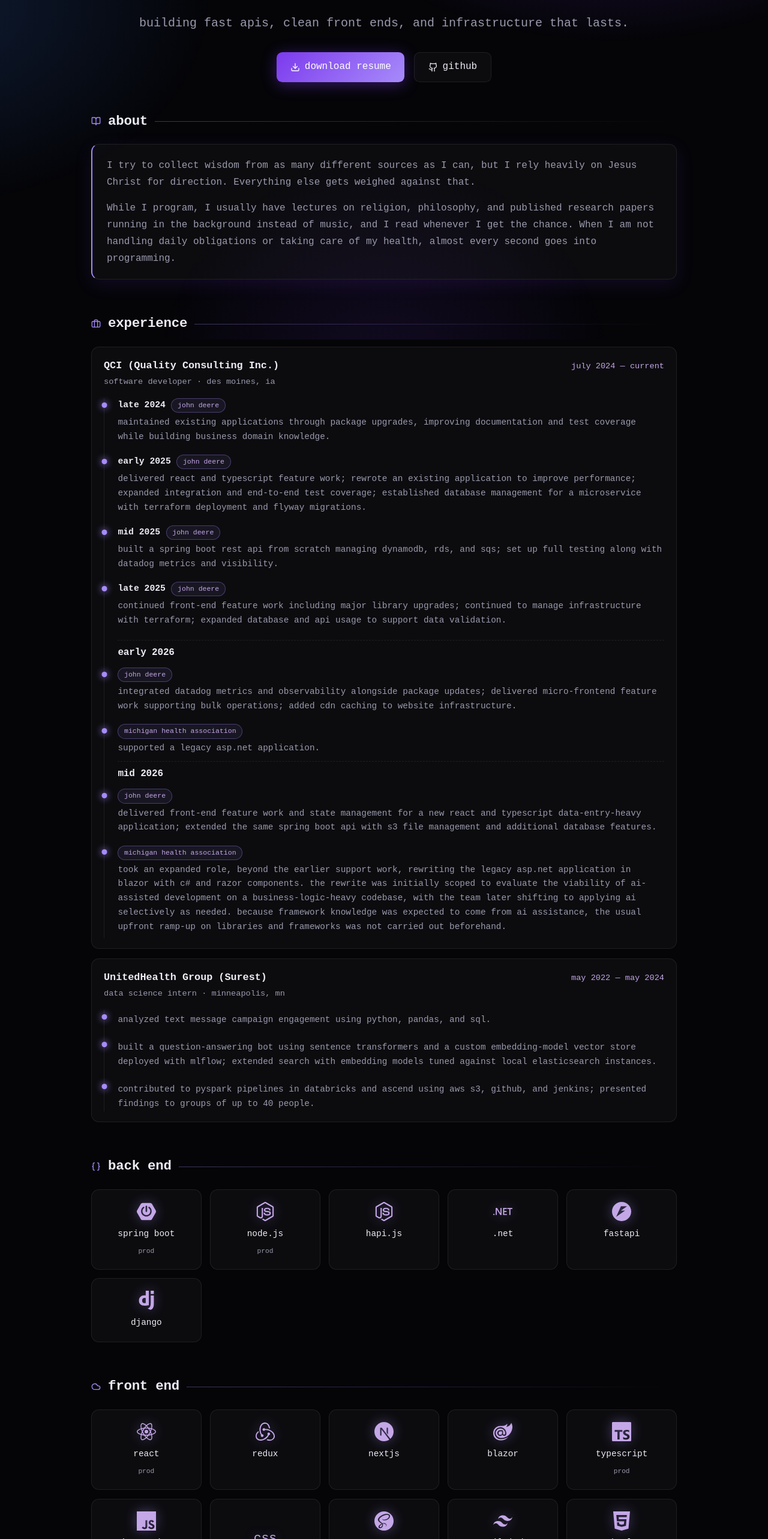
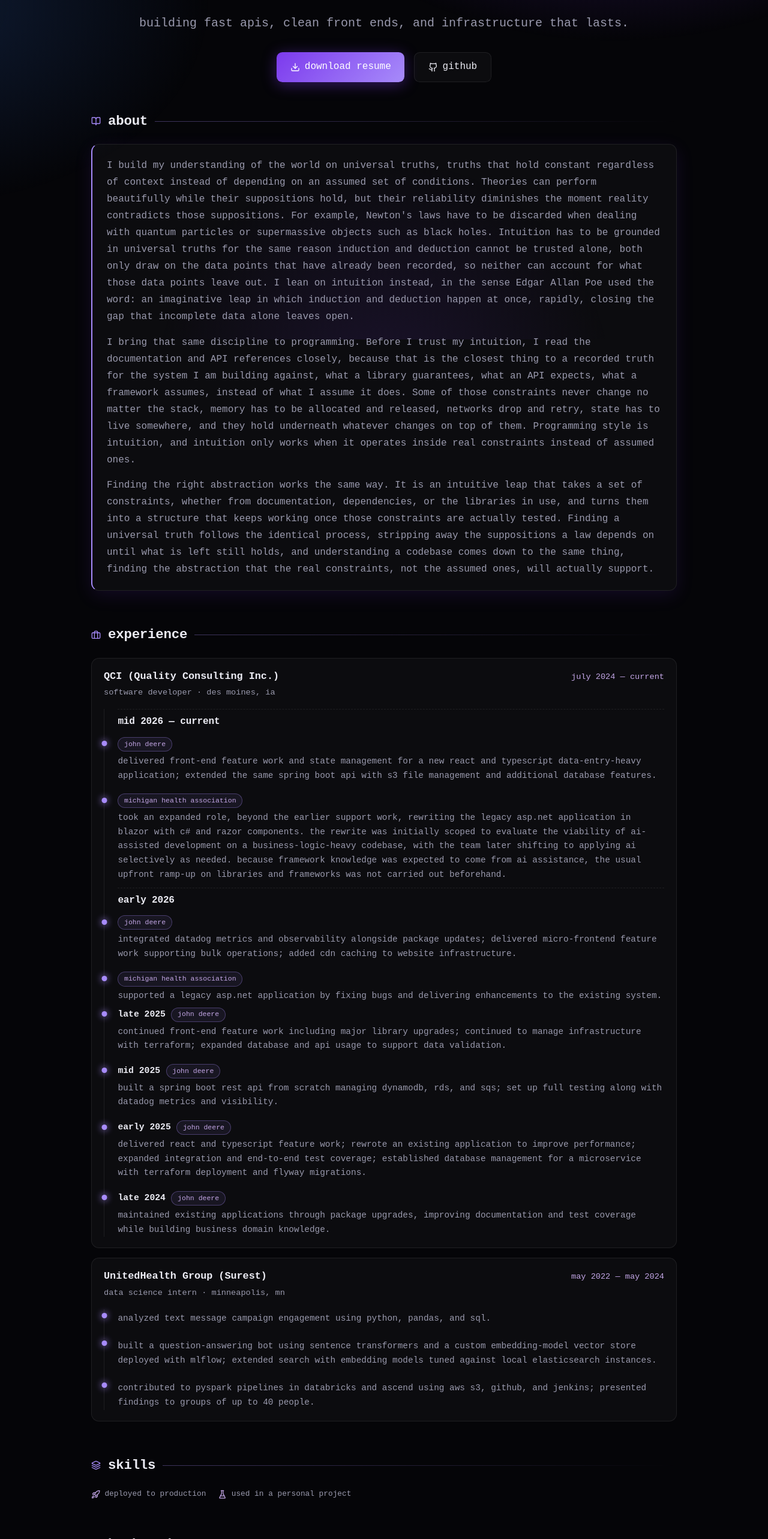
Before and after one commit to EthanRohman93/ethanrohman, a React (Vite) app: page / in a window 1280 px wide. Shown: the part 234-2800 px from the top of the page at 60% size. Built offline with nearby package versions, Linux system fonts and the light colour scheme; a web font is replaced by a local one.

Commit message:
reorder qci timeline latest-first, rewrite about section, add skills legend with prod/personal icons, expand mha bugfix bullet, drop docs/playground nav links

```diff
--- a/src/App.tsx
+++ b/src/App.tsx
@@ -17,8 +17,6 @@
         <nav>
           <NavLink to="/">home</NavLink>
           <a href="/resume.pdf" download="ethanrohman_resume.pdf">download resume</a>
-          <NavLink to="/docs">docs</NavLink>
-          <NavLink to="/playground">playground</NavLink>
         </nav>
         <p>&copy; 2025 Ethan Rohman</p>
       </footer>
--- a/src/index.css
+++ b/src/index.css
@@ -224,9 +224,41 @@
   text-shadow: 0 0 18px rgba(167, 139, 250, 0.35);
 }
 
-.skill-card .skill-note {
-  font-size: 0.7rem;
+.skill-card .skill-tags {
+  display: flex;
+  gap: 0.4rem;
+  margin-top: -0.2rem;
+}
+
+.skill-card .skill-tag {
+  display: inline-flex;
+}
+
+.skill-card .skill-tag svg {
+  font-size: 0.85rem;
   color: var(--text-dim);
+  filter: none;
+}
+
+.skills-legend {
+  display: flex;
+  flex-wrap: wrap;
+  align-items: center;
+  gap: 1.25rem;
+  margin-bottom: 0.25rem;
+  font-size: 0.8rem;
+  color: var(--text-dim);
+}
+
+.skills-legend-item {
+  display: inline-flex;
+  align-items: center;
+  gap: 0.45rem;
+}
+
+.skills-legend-icon {
+  font-size: 0.95rem;
+  color: var(--accent-bright);
 }
 
 /* ---------- prose (about) ---------- */
--- a/src/pages/Home.tsx
+++ b/src/pages/Home.tsx
@@ -51,18 +51,28 @@
   LuBriefcase,
   LuBookOpen,
   LuGraduationCap,
+  LuLayers,
+  LuRocket,
+  LuFlaskConical,
 } from 'react-icons/lu'
+
+type SkillTag = 'prod' | 'personal'
 
 type Skill = {
   name: string
   icon?: IconType
-  note?: string
+  tags?: SkillTag[]
 }
 
 type SkillGroup = {
   title: string
   icon: IconType
   skills: Skill[]
+}
+
+const skillTagInfo: Record<SkillTag, { icon: IconType; label: string }> = {
+  prod: { icon: LuRocket, label: 'deployed to production' },
+  personal: { icon: LuFlaskConical, label: 'used in a personal project' },
 }
 
 type Role = {
@@ -96,27 +106,27 @@
     title: 'back end',
     icon: LuBraces,
     skills: [
-      { name: 'spring boot', icon: SiSpringboot, note: 'prod' },
-      { name: 'node.js', icon: SiNodedotjs, note: 'prod' },
-      { name: 'hapi.js', icon: SiNodedotjs },
-      { name: '.net', icon: SiDotnet },
+      { name: 'spring boot', icon: SiSpringboot, tags: ['prod'] },
+      { name: 'node.js', icon: SiNodedotjs, tags: ['prod'] },
+      { name: 'hapi.js', icon: SiNodedotjs, tags: ['prod'] },
+      { name: '.net', icon: SiDotnet, tags: ['prod'] },
       { name: 'fastapi', icon: SiFastapi },
-      { name: 'django', icon: SiDjango },
+      { name: 'django', icon: SiDjango, tags: ['personal'] },
     ],
   },
   {
     title: 'front end',
     icon: LuCloud,
     skills: [
-      { name: 'react', icon: SiReact, note: 'prod' },
-      { name: 'redux', icon: SiRedux },
-      { name: 'nextjs', icon: SiNextdotjs },
-      { name: 'blazor', icon: SiBlazor },
-      { name: 'typescript', icon: SiTypescript, note: 'prod' },
-      { name: 'javascript', icon: SiJavascript, note: 'prod' },
-      { name: 'css', icon: SiCss },
+      { name: 'react', icon: SiReact, tags: ['prod'] },
+      { name: 'redux', icon: SiRedux, tags: ['prod'] },
+      { name: 'nextjs', icon: SiNextdotjs, tags: ['personal'] },
+      { name: 'blazor', icon: SiBlazor, tags: ['prod'] },
+      { name: 'typescript', icon: SiTypescript, tags: ['prod'] },
+      { name: 'javascript', icon: SiJavascript, tags: ['prod'] },
+      { name: 'css', icon: SiCss, tags: ['prod'] },
       { name: 'sass', icon: SiSass },
-      { name: 'tailwind', icon: SiTailwindcss },
+      { name: 'tailwind', icon: SiTailwindcss, tags: ['prod'] },
       { name: 'html', icon: SiHtml5 },
     ],
   },
@@ -124,34 +134,34 @@
     title: 'data',
     icon: LuDatabase,
     skills: [
-      { name: 'postgresql', icon: SiPostgresql },
-      { name: 'aws aurora', icon: FaAws, note: 'prod' },
-      { name: 'dynamodb', icon: FaAws },
+      { name: 'postgresql', icon: SiPostgresql, tags: ['prod', 'personal'] },
+      { name: 'aws aurora', icon: FaAws, tags: ['prod'] },
+      { name: 'dynamodb', icon: FaAws, tags: ['prod'] },
       { name: 'mongodb', icon: SiMongodb },
       { name: 'elasticsearch' },
-      { name: 'flyway', icon: SiFlyway, note: 'prod' },
+      { name: 'flyway', icon: SiFlyway, tags: ['prod'] },
     ],
   },
   {
     title: 'infrastructure & cicd',
     icon: LuServer,
     skills: [
-      { name: 'terraform', icon: SiTerraform, note: 'prod' },
-      { name: 'aws', icon: FaAws, note: 'prod' },
+      { name: 'terraform', icon: SiTerraform, tags: ['prod'] },
+      { name: 'aws', icon: FaAws, tags: ['prod'] },
       { name: 'aws cli', icon: FaAws },
       { name: 'docker', icon: SiDocker },
-      { name: 'github actions', icon: SiGithubactions, note: 'prod' },
+      { name: 'github actions', icon: SiGithubactions, tags: ['prod'] },
       { name: 'jenkins', icon: SiJenkins },
-      { name: 'bash', icon: SiGnubash, note: 'prod' },
+      { name: 'bash', icon: SiGnubash, tags: ['prod'] },
     ],
   },
   {
     title: 'testing',
     icon: LuTestTube,
     skills: [
-      { name: 'playwright', note: 'e2e + integration, prod' },
+      { name: 'playwright', tags: ['prod'] },
       { name: 'jest', icon: SiJest },
-      { name: 'vite', icon: SiVite, note: 'prod' },
+      { name: 'vite', icon: SiVite, tags: ['prod'] },
       { name: 'junit', icon: SiJunit5 },
       { name: 'pytest', icon: SiPytest },
     ],
@@ -163,9 +173,9 @@
       { name: 'neovim', icon: SiNeovim },
       { name: 'tmux', icon: SiTmux },
       { name: 'git', icon: SiGit },
-      { name: 'zig', icon: SiZig },
-      { name: 'c', icon: SiC },
-      { name: 'rust', icon: SiRust },
+      { name: 'zig', icon: SiZig, tags: ['personal'] },
+      { name: 'c', icon: SiC, tags: ['personal'] },
+      { name: 'rust', icon: SiRust, tags: ['personal'] },
       { name: 'api design' },
     ],
   },
@@ -179,24 +189,14 @@
     location: 'des moines, ia',
     entries: [
       {
-        period: 'late 2024',
+        period: 'mid 2026 — current',
         client: 'john deere',
-        text: 'maintained existing applications through package upgrades, improving documentation and test coverage while building business domain knowledge.',
+        text: 'delivered front-end feature work and state management for a new react and typescript data-entry-heavy application; extended the same spring boot api with s3 file management and additional database features.',
       },
       {
-        period: 'early 2025',
-        client: 'john deere',
-        text: 'delivered react and typescript feature work; rewrote an existing application to improve performance; expanded integration and end-to-end test coverage; established database management for a microservice with terraform deployment and flyway migrations.',
-      },
-      {
-        period: 'mid 2025',
-        client: 'john deere',
-        text: 'built a spring boot rest api from scratch managing dynamodb, rds, and sqs; set up full testing along with datadog metrics and visibility.',
-      },
-      {
-        period: 'late 2025',
-        client: 'john deere',
-        text: 'continued front-end feature work including major library upgrades; continued to manage infrastructure with terraform; expanded database and api usage to support data validation.',
+        period: 'mid 2026 — current',
+        client: 'michigan health association',
+        text: 'took an expanded role, beyond the earlier support work, rewriting the legacy asp.net application in blazor with c# and razor components. the rewrite was initially scoped to evaluate the viability of ai-assisted development on a business-logic-heavy codebase, with the team later shifting to applying ai selectively as needed. because framework knowledge was expected to come from ai assistance, the usual upfront ramp-up on libraries and frameworks was not carried out beforehand.',
       },
       {
         period: 'early 2026',
@@ -206,17 +206,27 @@
       {
         period: 'early 2026',
         client: 'michigan health association',
-        text: 'supported a legacy asp.net application.',
+        text: 'supported a legacy asp.net application by fixing bugs and delivering enhancements to the existing system.',
       },
       {
-        period: 'mid 2026',
+        period: 'late 2025',
         client: 'john deere',
-        text: 'delivered front-end feature work and state management for a new react and typescript data-entry-heavy application; extended the same spring boot api with s3 file management and additional database features.',
+        text: 'continued front-end feature work including major library upgrades; continued to manage infrastructure with terraform; expanded database and api usage to support data validation.',
       },
       {
-        period: 'mid 2026',
-        client: 'michigan health association',
-        text: 'took an expanded role, beyond the earlier support work, rewriting the legacy asp.net application in blazor with c# and razor components. the rewrite was initially scoped to evaluate the viability of ai-assisted development on a business-logic-heavy codebase, with the team later shifting to applying ai selectively as needed. because framework knowledge was expected to come from ai assistance, the usual upfront ramp-up on libraries and frameworks was not carried out beforehand.',
+        period: 'mid 2025',
+        client: 'john deere',
+        text: 'built a spring boot rest api from scratch managing dynamodb, rds, and sqs; set up full testing along with datadog metrics and visibility.',
+      },
+      {
+        period: 'early 2025',
+        client: 'john deere',
+        text: 'delivered react and typescript feature work; rewrote an existing application to improve performance; expanded integration and end-to-end test coverage; established database management for a microservice with terraform deployment and flyway migrations.',
+      },
+      {
+        period: 'late 2024',
+        client: 'john deere',
+        text: 'maintained existing applications through package upgrades, improving documentation and test coverage while building business domain knowledge.',
       },
     ],
   },
@@ -252,7 +262,18 @@
     <div className={`skill-card${Icon ? '' : ' no-icon'}`}>
       {Icon && <Icon />}
       <div className="skill-name">{skill.name}</div>
-      {skill.note && <div className="skill-note">{skill.note}</div>}
+      {skill.tags && skill.tags.length > 0 && (
+        <div className="skill-tags">
+          {skill.tags.map((tag) => {
+            const TagIcon = skillTagInfo[tag].icon
+            return (
+              <span key={tag} className="skill-tag" title={skillTagInfo[tag].label}>
+                <TagIcon />
+              </span>
+            )
+          })}
+        </div>
+      )}
     </div>
   )
 }
@@ -289,16 +310,45 @@
         </div>
         <div className="prose about-card">
           <p>
-            I try to collect wisdom from as many different sources as I can, but
-            I rely heavily on Jesus Christ for direction. Everything else gets
-            weighed against that.
+            I build my understanding of the world on universal truths, truths
+            that hold constant regardless of context instead of depending on
+            an assumed set of conditions. Theories can perform beautifully
+            while their suppositions hold, but their reliability diminishes
+            the moment reality contradicts those suppositions. For example,
+            Newton's laws have to be discarded when dealing with quantum
+            particles or supermassive objects such as black holes. Intuition
+            has to be grounded in universal truths for the same reason
+            induction and deduction cannot be trusted alone, both only draw
+            on the data
+            points that have already been recorded, so neither can account
+            for what those data points leave out. I lean on intuition
+            instead, in the sense Edgar Allan Poe used the word: an
+            imaginative leap in which induction and deduction happen at once,
+            rapidly, closing the gap that incomplete data alone leaves open.
           </p>
           <p>
-            While I program, I usually have lectures on religion, philosophy,
-            and published research papers running in the background instead of
-            music, and I read whenever I get the chance. When I am not handling
-            daily obligations or taking care of my health, almost every second
-            goes into programming.
+            I bring that same discipline to programming. Before I trust my
+            intuition, I read the documentation and API references closely,
+            because that is the closest thing to a recorded truth for the
+            system I am building against, what a library guarantees, what an
+            API expects, what a framework assumes, instead of what I assume
+            it does. Some of those constraints never change no matter the
+            stack, memory has to be allocated and released, networks drop and
+            retry, state has to live somewhere, and they hold underneath
+            whatever changes on top of them. Programming style is intuition,
+            and intuition only works when it operates inside real constraints
+            instead of assumed ones.
+          </p>
+          <p>
+            Finding the right abstraction works the same way. It is an
+            intuitive leap that takes a set of constraints, whether from
+            documentation, dependencies, or the libraries in use, and turns
+            them into a structure that keeps working once those constraints
+            are actually tested. Finding a universal truth follows the
+            identical process, stripping away the suppositions a law depends
+            on until what is left still holds, and understanding a codebase
+            comes down to the same thing, finding the abstraction that the
+            real constraints, not the assumed ones, will actually support.
           </p>
         </div>
       </section>
@@ -350,6 +400,25 @@
               </div>
             </article>
           ))}
+        </div>
+      </section>
+
+      <section className="section">
+        <div className="section-header">
+          <LuLayers />
+          <h2>skills</h2>
+          <span className="rule" />
+        </div>
+        <div className="skills-legend">
+          {(Object.keys(skillTagInfo) as SkillTag[]).map((tag) => {
+            const { icon: TagIcon, label } = skillTagInfo[tag]
+            return (
+              <span key={tag} className="skills-legend-item">
+                <TagIcon className="skills-legend-icon" />
+                {label}
+              </span>
+            )
+          })}
         </div>
       </section>
 
```
Also changed, not shown: 2 other files (tests, documents, lock files or other folders).
